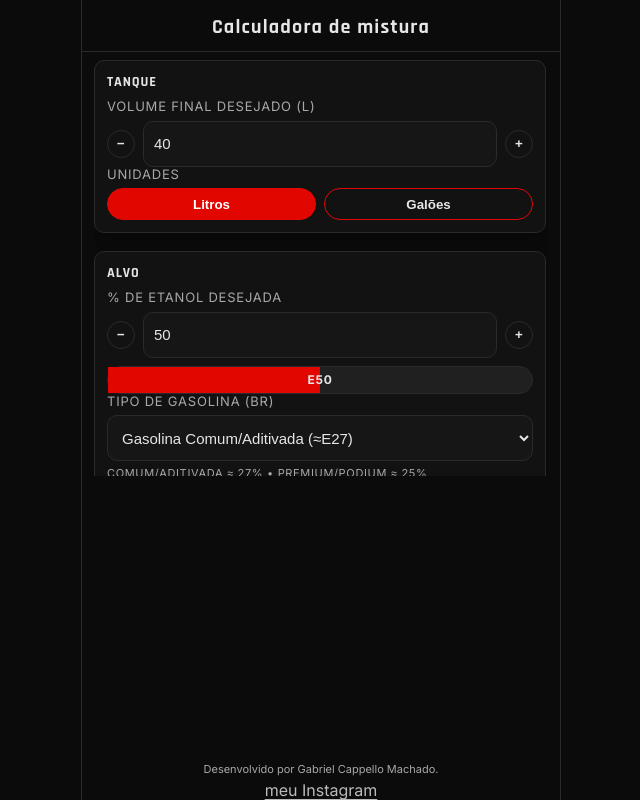
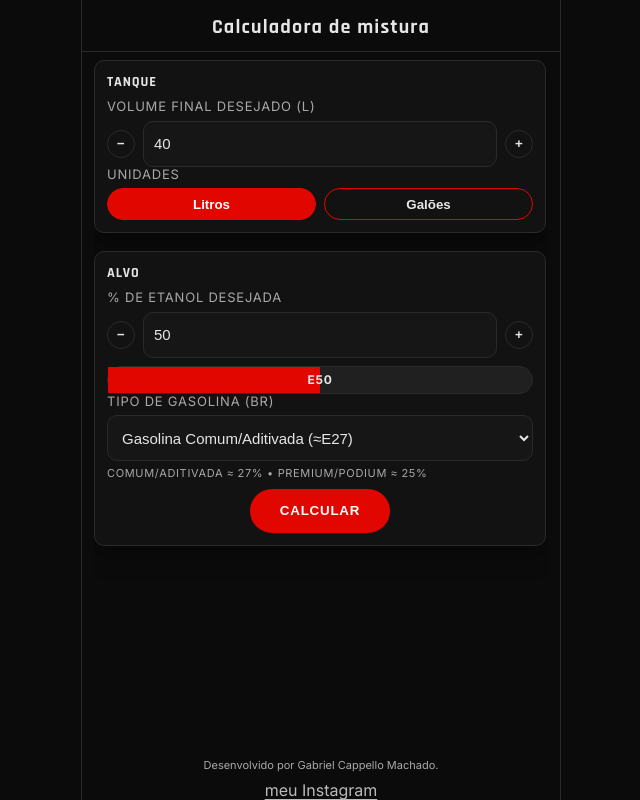
Before and after one commit to Gligoco/Calc_mix_fuel, a React (Vite) app in the folder fuel-mix-calculator/: page / in a window 1280 px wide. Shown: the whole page, without its empty margins (319-959 px from the left). Built offline with nearby package versions, Linux system fonts and the light colour scheme.

Commit message:
Checkpoint before follow-up message
Co-authored-by: vwb5n4ffm8 <vwb5n4ffm8@privaterelay.appleid.com>

```diff
--- a/fuel-mix-calculator/src/styles/brand.css
+++ b/fuel-mix-calculator/src/styles/brand.css
@@ -51,8 +51,8 @@ body {
 .rp-group-title { font-family: 'Rajdhani', Inter; font-weight: 700; letter-spacing: .06em; text-transform: uppercase; font-size: 14px; margin-bottom: 8px; }
 
 /* Inputs */
-.rp-inputs-wrapper { min-height: 0; overflow: hidden; }
-.rp-inputs { display: grid; gap: 10px; overflow: auto; max-height: 52vh; padding-right: 2px; }
+.rp-inputs-wrapper { min-height: 0; overflow: auto; }
+.rp-inputs { display: grid; gap: 10px; max-height: none; padding-right: 2px; }
 .rp-row { display: grid; gap: 6px; }
 .rp-label { font-size: clamp(11px, 2.6vw, 13px); color: var(--rp-muted); text-transform: uppercase; letter-spacing: .06em; line-height: 1.2; }
 .input-wrap { display: grid; grid-template-columns: auto 1fr auto; align-items: center; gap: 8px; }
@@ -98,7 +98,7 @@ body {
 .rp-results::before { content: none; }
 
 /* Footer small note */
-.rp-footer-note { font-size: 11px; color: var(--rp-muted); text-align: center; margin-top: 6px; }
+.rp-footer-note { font-size: 11px; color: var(--rp-muted); text-align: center; margin: 12px auto 4px; padding: 0 12px; }
 
 /* Footer link */
 .rp-footer-link { text-align: center; margin-top: 4px; }
```
